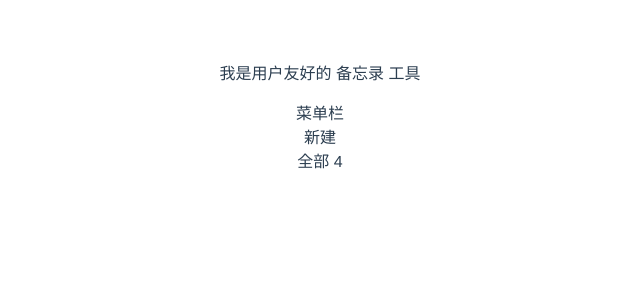
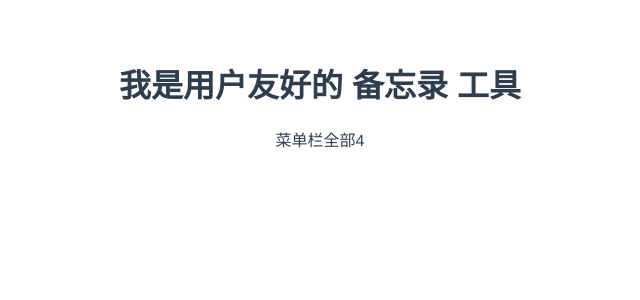
Before and after one commit to tangx/memo-demo-vue2, a Vue app: page / in a window 1280 px wide. Shown: the top 300 px of the page, without its empty margins (320-960 px from the left). Built offline with nearby package versions, Linux system fonts and the light colour scheme.

Commit message:
style: 调整 ItemList 的格式

```diff
--- a/src/App.vue
+++ b/src/App.vue
@@ -1,9 +1,11 @@
 <template>
   <div id="app">
-    {{ $store.state.title }}
-    {{ $store.state.loveCount }}
-    <MemuBar />
-    <ItemList />
+    <h1>{{ $store.state.title }}</h1>
+
+    <div>
+      <MemuBar />
+      <ItemList />
+    </div>
   </div>
 </template>
 
--- a/src/components/ItemList.vue
+++ b/src/components/ItemList.vue
@@ -1,12 +1,13 @@
 <template>
   <div id="memos" class="container">
-    <p v-for="item in memoArr" :key="item.id">
-      <span>
-        {{ item.title }}
+    <div class="memo" v-for="item in memoArr" :key="item.id" :id="item.id">
+      <div class="title">{{ item.title }}</div>
+      <div class="time">{{ item.createTime }} <button>编辑</button></div>
+
+      <div class="content">
         {{ item.content }}
-        {{ item.createTime }}
-      </span>
-    </p>
+      </div>
+    </div>
   </div>
 </template>
 
@@ -23,3 +24,17 @@ export default class ItemList extends Vue {
   memoArr: ItemData[] = this.$store.state.aHelper.memoList;
 }
 </script>
+
+<style>
+.memo {
+  margin: 2%;
+  border: 1px solid black;
+}
+.title {
+  font-size: 30px;
+}
+.content {
+  margin: 3%;
+  /* border: 1px solid black; */
+}
+</style>
--- a/src/components/Menubar.vue
+++ b/src/components/Menubar.vue
@@ -1,13 +1,9 @@
 <template>
   <div>
     <nav>
-      <p>
-        <span>菜单栏</span>
-        <br />
-        <span>新建</span>
-        <br />
-        <span>全部</span>&nbsp;<span>4</span>
-      </p>
+      <span align="left">菜单栏</span>
+      <span>全部</span>
+      <span>4</span>
     </nav>
   </div>
 </template>
```
